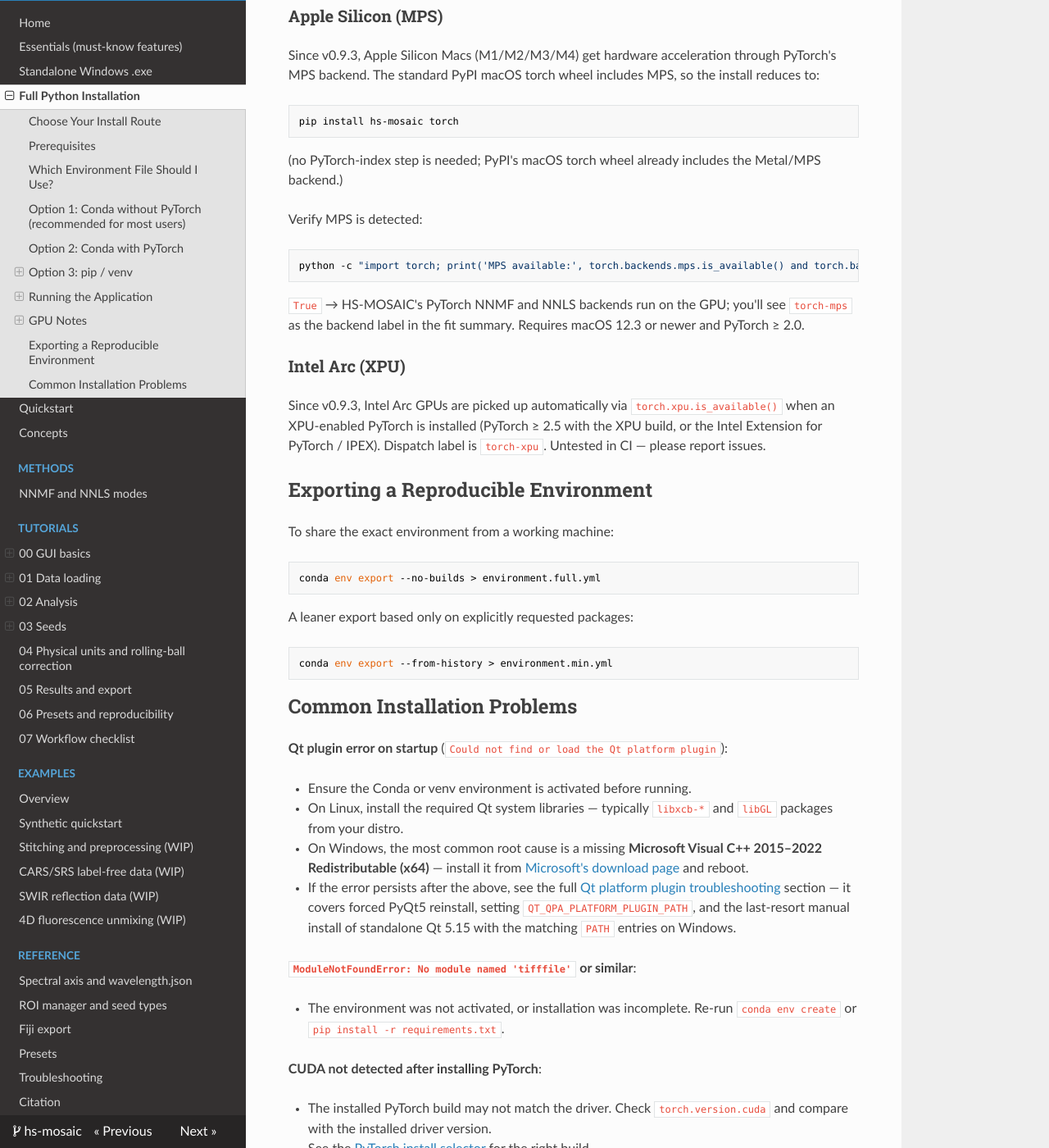
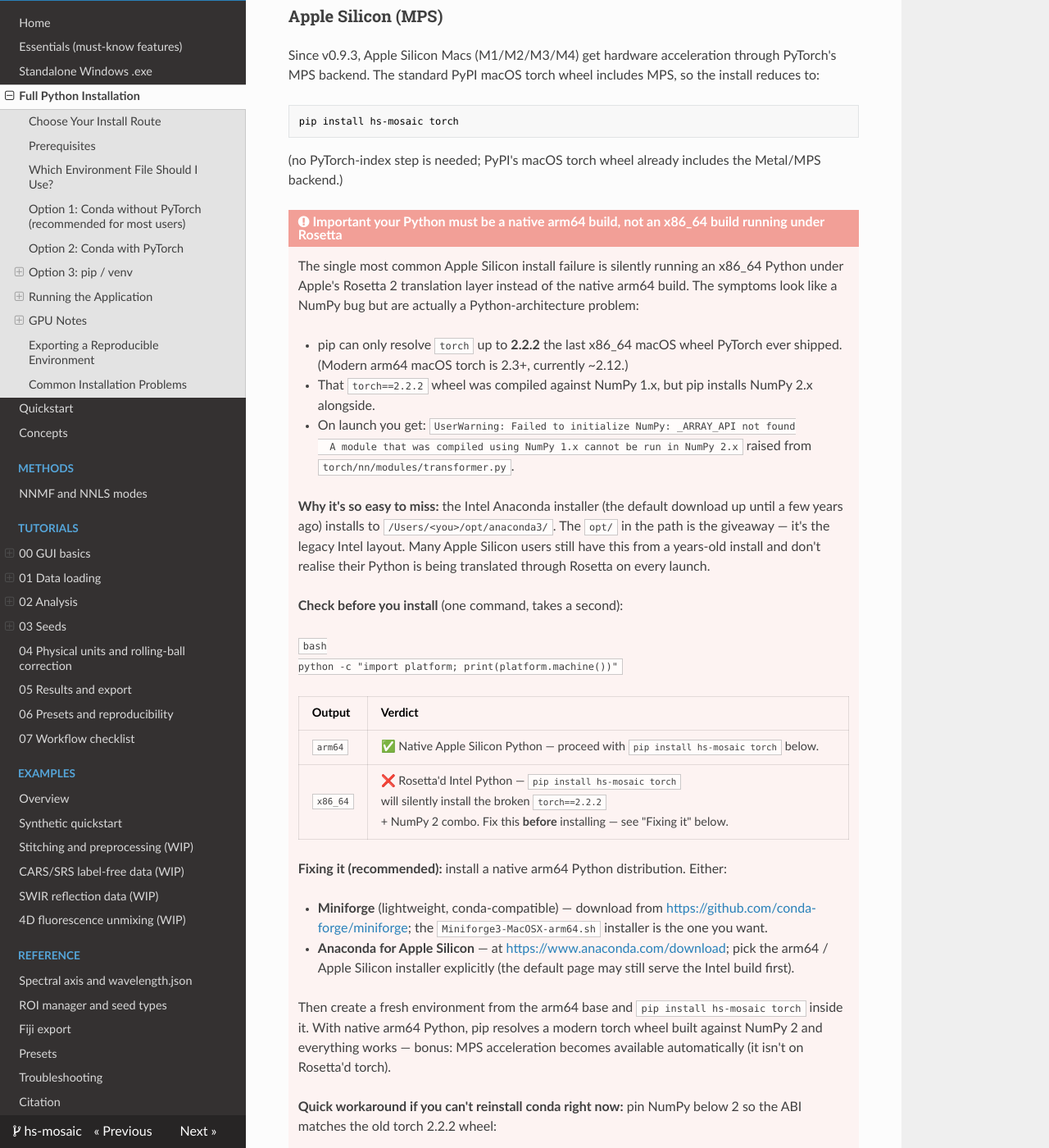
Before and after one commit to manuel-kunisch/hs_crs_analysis_gui, an MkDocs documentation site: the page built from docs/installation.md, in a window 1280 px wide and 1400 px high, scrolled down 5397 px. Shown: the whole window at 82% size. Built offline with MkDocs 1.6.1, drawn with Linux system fonts in a browser that asks for light colours; nearby versions of some CDN libraries; some of the changed text lies outside the part shown.

Commit message:
📜 Docs: Enhance installation instructions for Apple Silicon
- Added a warning about the importance of using a native arm64 Python build for Apple Silicon users to avoid installation issues.
- Included detailed steps to verify the Python architecture before installation.
- Provided recommendations for installing a native arm64 Python distribution (Miniforge or Anaconda).
- Added a workaround for users unable to reinstall conda, allowing them to pin NumPy below version 2.
- Updated verification commands to check architecture, NumPy, and PyTorch versions after installation.

````diff
--- a/docs/installation.md
+++ b/docs/installation.md
@@ -208,13 +208,68 @@
 
 (no PyTorch-index step is needed; PyPI's macOS torch wheel already includes the Metal/MPS backend.)
 
-Verify MPS is detected:
+!!! danger "Important your Python must be a native arm64 build, not an x86_64 build running under Rosetta"
+    The single most common Apple Silicon install failure is silently running an x86_64 Python under Apple's Rosetta 2 translation layer instead of the native arm64 build. The symptoms look like a NumPy bug but are actually a Python-architecture problem:
+
+    * pip can only resolve `torch` up to **2.2.2** the last x86_64 macOS wheel PyTorch ever shipped. (Modern arm64 macOS torch is 2.3+, currently ~2.12.)
+    * That `torch==2.2.2` wheel was compiled against NumPy 1.x, but pip installs NumPy 2.x alongside.
+    * On launch you get:
+      ```
+      UserWarning: Failed to initialize NumPy: _ARRAY_API not found
+      A module that was compiled using NumPy 1.x cannot be run in NumPy 2.x
+      ```
+      raised from `torch/nn/modules/transformer.py`.
+
+    **Why it's so easy to miss:** the Intel Anaconda installer (the default download up until a few years ago) installs to `/Users/<you>/opt/anaconda3/`. The `opt/` in the path is the giveaway — it's the legacy Intel layout. Many Apple Silicon users still have this from a years-old install and don't realise their Python is being translated through Rosetta on every launch.
+
+    **Check before you install** (one command, takes a second):
+
+    ```bash
+    python -c "import platform; print(platform.machine())"
+    ```
+
+    | Output | Verdict |
+    |---|---|
+    | `arm64` | ✅ Native Apple Silicon Python — proceed with `pip install hs-mosaic torch` below. |
+    | `x86_64` | ❌ Rosetta'd Intel Python — `pip install hs-mosaic torch` will silently install the broken `torch==2.2.2` + NumPy 2 combo. Fix this **before** installing — see "Fixing it" below. |
+
+    **Fixing it (recommended):** install a native arm64 Python distribution. Either:
+
+    * **Miniforge** (lightweight, conda-compatible) — download from <https://github.com/conda-forge/miniforge>; the `Miniforge3-MacOSX-arm64.sh` installer is the one you want.
+    * **Anaconda for Apple Silicon** — at <https://www.anaconda.com/download>; pick the arm64 / Apple Silicon installer explicitly (the default page may still serve the Intel build first).
+
+    Then create a fresh environment from the arm64 base and `pip install hs-mosaic torch` inside it. With native arm64 Python, pip resolves a modern torch wheel built against NumPy 2 and everything works — bonus: MPS acceleration becomes available automatically (it isn't on Rosetta'd torch).
+
+    **Quick workaround if you can't reinstall conda right now:** pin NumPy below 2 so the ABI matches the old torch 2.2.2 wheel:
+
+    ```bash
+    pip install "numpy<2" --force-reinstall
+    ```
+
+    This keeps you on `torch==2.2.2` without GPU acceleration (the x86_64 torch wheels never had MPS), but it removes the `_ARRAY_API not found` error so the application launches. Not recommended long-term — fix the Python architecture properly when you can.
+
+**Verify the install worked** (run this from your activated env):
 
 ```bash
-python -c "import torch; print('MPS available:', torch.backends.mps.is_available() and torch.backends.mps.is_built())"
+python -c "import platform, numpy, torch; print('arch:', platform.machine()); print('numpy:', numpy.__version__); print('torch:', torch.__version__); print('mps available:', torch.backends.mps.is_available())"
 ```
 
-`True` → HS-MOSAIC's PyTorch NNMF and NNLS backends run on the GPU; you'll see `torch-mps` as the backend label in the fit summary. Requires macOS 12.3 or newer and PyTorch ≥ 2.0.
+Expected output on a healthy native arm64 install:
+
+```
+arch: arm64
+numpy: 2.x        (e.g. 2.4.6)
+torch: 2.3+        (e.g. 2.12.0)
+mps available: True
+```
+
+If you see `arch: x86_64` or `torch: 2.2.2`, you are on the broken Rosetta'd combo — return to "Fixing it" above. Otherwise launch the app:
+
+```bash
+hs-mosaic
+```
+
+It should start without any `_ARRAY_API not found` warning or NumPy ABI error. Requires macOS 12.3 or newer for MPS. The fit-summary `backend` field will read `torch-mps` once you run an analysis.
 
 ### Intel Arc (XPU)
 
````
Also changed, not shown: README.md (+11 -2 lines).
